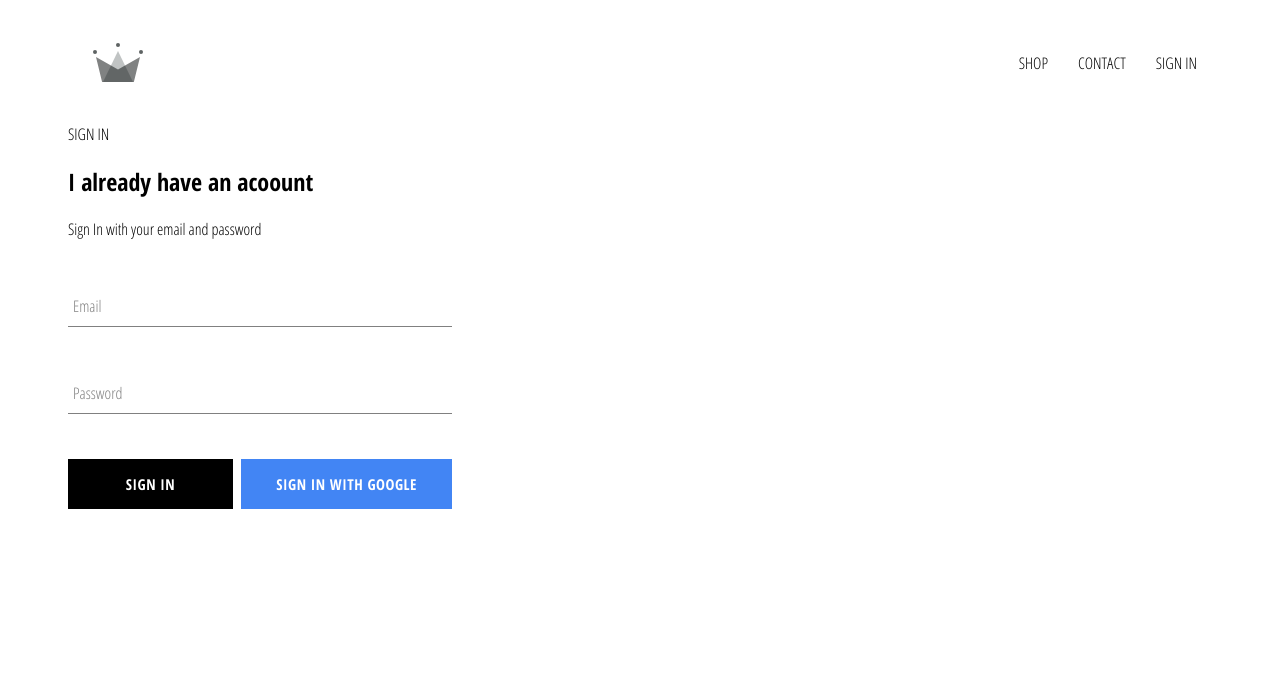
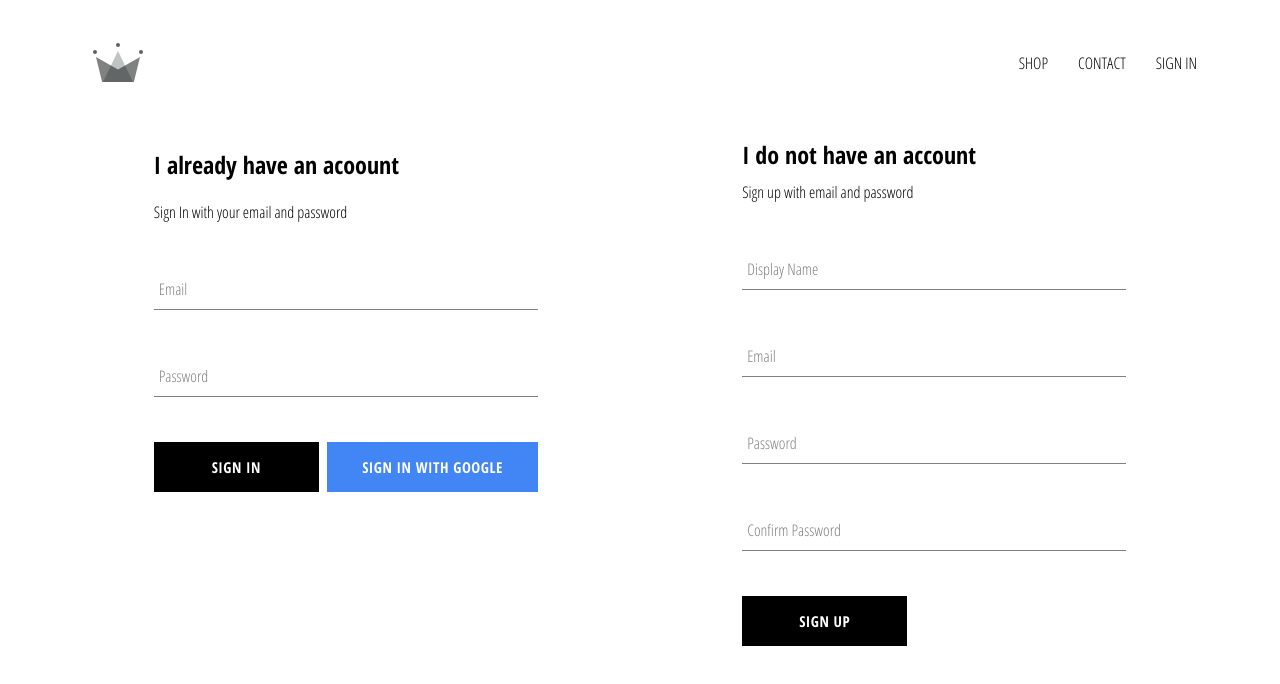
Before and after one commit to SP7TECH/crown-clothing, a React (Create React App) app: page /sign-in in a window 1280 px wide. Shown: the top 684 px of the page. Built offline with nearby package versions, Linux system fonts and the light colour scheme; no server answers.

Commit message:
Implement Email Sign Up

```diff
--- a/src/App.js
+++ b/src/App.js
@@ -11,7 +11,7 @@ import Header from "./components/header/header.component";
 
 import SignInAndSignUpPage from "./pages/sign-in-and-sign-out/sign-in-and-sign-up.component";
 
-import { auth, createProfileDocument } from "./firebase/firebase.utils";
+import { auth, createUserProfileDocument } from "./firebase/firebase.utils";
 
 class App extends React.Component {
   constructor() {
@@ -27,7 +27,7 @@ class App extends React.Component {
   componentDidMount() {
     this.unsubscribeFromAuth = auth.onAuthStateChanged(async userAuth => {
       if (userAuth) {
-        const userRef = await createProfileDocument(userAuth);
+        const userRef = await createUserProfileDocument(userAuth);
 
         userRef.onSnapshot(snapShot => {
           this.setState({
--- a/src/components/sign-up/sign-up.component.jsx
+++ b/src/components/sign-up/sign-up.component.jsx
@@ -4,7 +4,7 @@ import FormInput from "../form-input/form-input.component";
 
 import CustomButton from "../custom-button/custom-button.component";
 
-import { user, createUserProfileDocument } from "../../firebase/firebase.utils";
+import { auth, createUserProfileDocument } from "../../firebase/firebase.utils";
 
 import "./sign-up.styles.scss";
 
@@ -20,6 +20,40 @@ class SignUp extends React.Component {
         };
     }
 
+    handleSubmit = async (event) => {
+        event.preventDefault();
+        const { displayName, email, password, confirmPassword } = this.state;
+
+        if (password !== confirmPassword) {
+            alert("Passwords do not match");
+            return;
+        }
+
+        try {
+            const { user } = await auth.createUserWithEmailAndPassword(
+                email,
+                password
+            );
+
+            await createUserProfileDocument(user, { displayName });
+
+            this.setState({
+                displayName: '',
+                email: '',
+                password: '',
+                confirmPassword: ''
+            });
+        } catch (error) {
+            console.error(error);
+        }
+    };
+
+    handleChange = (event) => {
+        const { value, name } = event.target;
+
+        this.setState({ [name]: value });
+    };
+
     render() {
         const { displayName, email, password, confirmPassword } = this.state;
         return (
@@ -27,7 +61,7 @@ class SignUp extends React.Component {
                 <h2 className="title">I do not have an account</h2>
                 <span>Sign up with email and password</span>
 
-                <form className="sign-up-form" onClick={handleSubmit}>
+                <form className="sign-up-form" onClick={this.handleSubmit}>
                     <FormInput
                         handleChange={this.handleChange}
                         type="text"
@@ -66,3 +100,5 @@ class SignUp extends React.Component {
         );
     }
 }
+
+export default SignUp;
--- a/src/components/sign-up/sign-up.styles.scss
+++ b/src/components/sign-up/sign-up.styles.scss
@@ -1,7 +1,7 @@
 .sign-up {
     display: flex;
     flex-direction: column;
-    width: 380px;
+    width: 30vw;
 
     & .title {
         margin: 10px 0;
--- a/src/firebase/firebase.utils.js
+++ b/src/firebase/firebase.utils.js
@@ -11,10 +11,10 @@ const config = {
   appId: "1:926960939213:web:5ebddba318c7cbbfaff984",
 };
 
-export const createProfileDocument = async (userAuth, additionalData) => {
+export const createUserProfileDocument = async (userAuth, additionalData) => {
   if (!userAuth) return;
 
-  const userRef = firestore.doc(`/users/${userAuth.id}`);
+  const userRef = firestore.doc(`/users/${userAuth.uid}`);
   const snapshot = await userRef.get();
 
   if (!snapshot.exists) {
--- a/src/pages/sign-in-and-sign-out/sign-in-and-sign-up.component.jsx
+++ b/src/pages/sign-in-and-sign-out/sign-in-and-sign-up.component.jsx
@@ -3,12 +3,13 @@ import React from "react";
 import SignIn from "../../components/sign-in/sign-in.component";
 
 import "./sign-in-and-sign-up.styles.scss";
+import SignUp from "../../components/sign-up/sign-up.component";
 
 const SignInAndSignUpPage = () => {
   return (
     <div className="sign-in-and-sign-up">
-      SIGN IN
       <SignIn />
+      <SignUp />
     </div>
   );
 };
--- a/src/pages/sign-in-and-sign-out/sign-in-and-sign-up.styles.scss
+++ b/src/pages/sign-in-and-sign-out/sign-in-and-sign-up.styles.scss
@@ -0,0 +1,6 @@
+.sign-in-and-sign-up {
+    display: flex;
+    width: 85%;
+    justify-content: space-between;
+    margin: 30px auto;
+}
```
